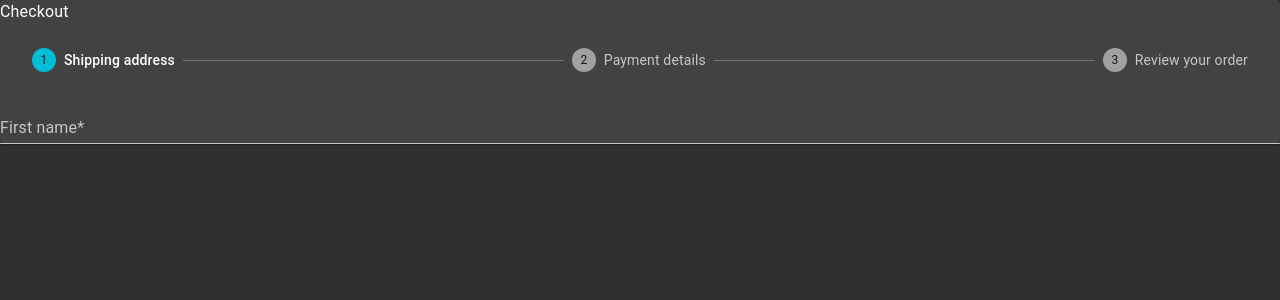
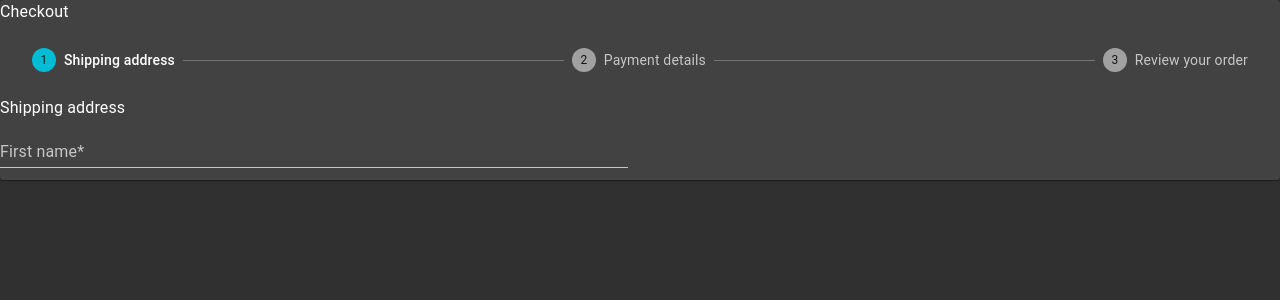
Before and after one commit to joelrdz/yt_react-formik-yup-mui-ts, a React (Create React App) app: page / in a window 1280 px wide. Shown: the top 300 px of the page. Built offline with nearby package versions, Linux system fonts and the light colour scheme.

Commit message:
AddressForm: adding mui grid

```diff
--- a/src/components/organisms/forms/address-form.tsx
+++ b/src/components/organisms/forms/address-form.tsx
@@ -1,5 +1,6 @@
 import { FC } from 'react';
 import { FormikValues } from 'formik';
+import { Grid, Typography } from '@material-ui/core';
 import { InputField } from 'components/atoms/form-fields';
 
 interface PropsType {
@@ -15,6 +16,9 @@ const AddressForm: FC<PropsType> = props => {
 
   return (
     <div>
+      <Typography>Shipping address</Typography>
+      <Grid container spacing={3}>
+        <Grid item xs={12} sm={6}>
           <InputField
             defaultProps={{
               name: firstName.name,
@@ -22,6 +26,8 @@ const AddressForm: FC<PropsType> = props => {
               fullWidth: true,
             }}
           />
+        </Grid>
+      </Grid>
     </div>
   );
 };
```
Lines whose indentation alone changed are shown as unchanged.
